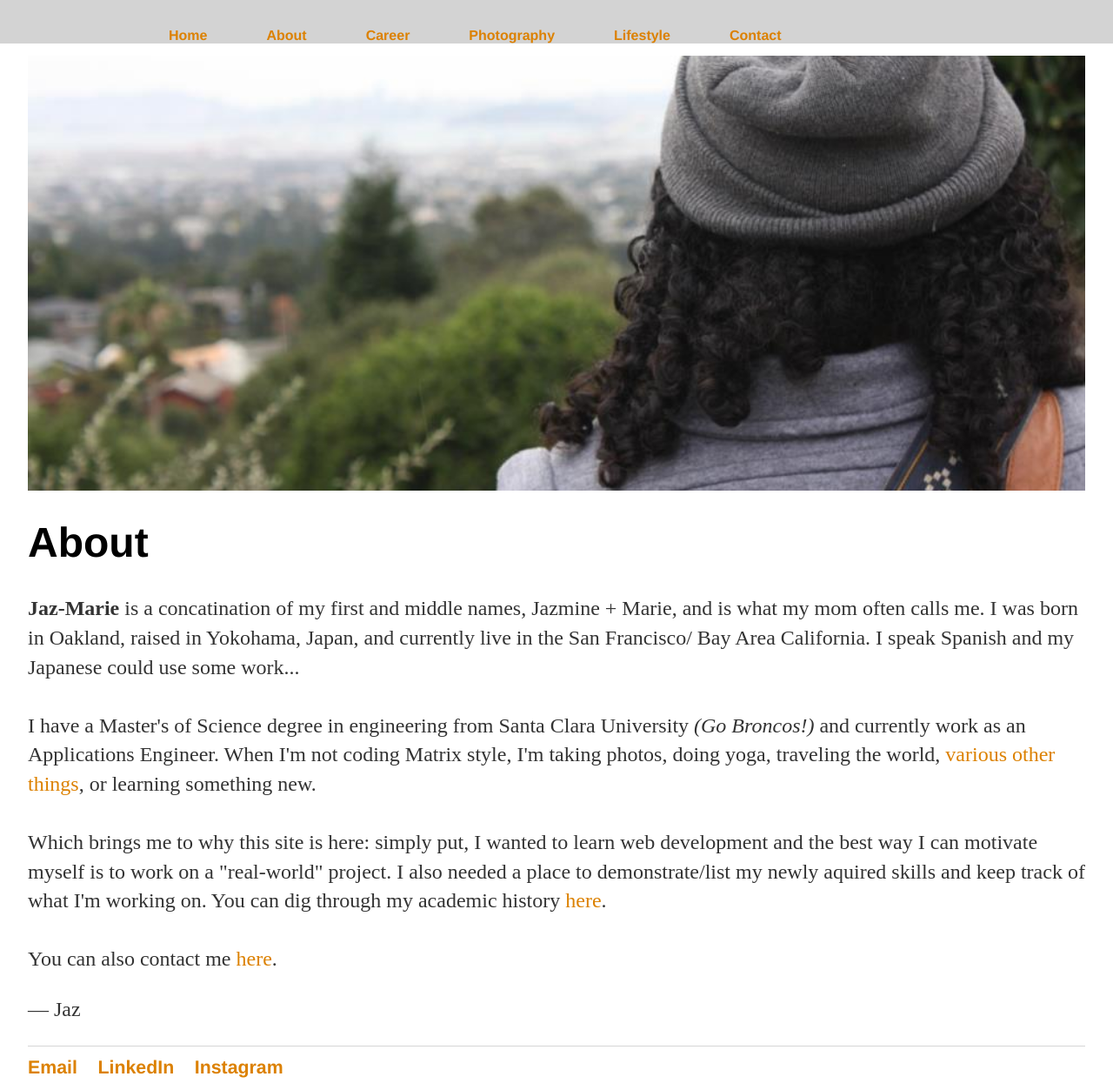
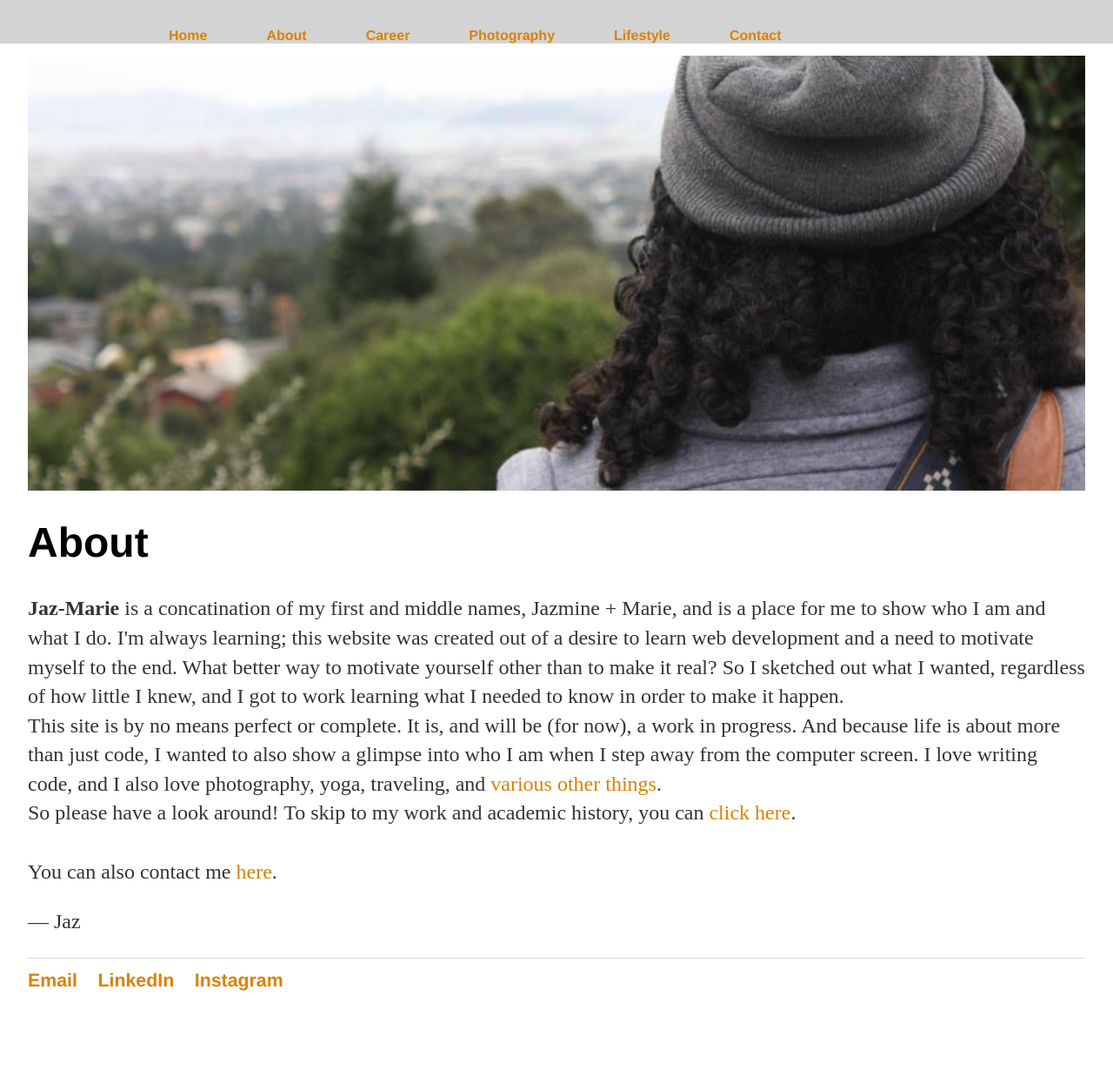
Before and after one commit to itsonlyjaz/itsonlyjaz.github.io, a Jekyll site: the page built from about/index.html, in a window 1280 px wide and 1253 px high. Shown: the whole window at 87% size. Built offline with Jekyll 4.4.1, drawn with Linux system fonts in a browser that asks for light colours.

Commit message:
Update index.html

```diff
--- a/about/index.html
+++ b/about/index.html
@@ -13,19 +13,17 @@ title: Jaz-Marie
     <h1>About</h1>
 
     <div> <!-- style="height:1000px;background-color:rgb(210,220,230);font-size:24px"> -->
-        <p><strong>Jaz-Marie</strong> is a concatination of my first and middle names, Jazmine + Marie, and is what my mom
-            often calls me. I was born in Oakland, raised in Yokohama, Japan, and currently live in the San Francisco/ Bay Area
-            California. I speak Spanish and my Japanese could use some work...
-            <br><br>I have a Master's of Science degree in engineering from Santa Clara University <em>(Go Broncos!)</em> and
-            currently work as an Applications Engineer. When I'm not coding Matrix style, I'm taking photos, doing yoga,
-            traveling the world, <a href="/lifestyle">various other things</a>, or learning something new.
-            <br><br>Which brings me to why this site is here: simply put, I wanted to learn web development and the best way
-            I can motivate myself is to work on a "real-world" project. I also needed a place to demonstrate/list
-            my newly aquired skills and keep track of what I'm working on. You can dig through my academic
-            history <a href="/education">here</a>.
+        <p><strong>Jaz-Marie</strong> is a concatination of my first and middle names, Jazmine + Marie, and is a place for me
+            to show who I am and what I do. I'm always learning; this website was created out of a desire to learn web
+            development and a need to motivate myself to the end. What better way to motivate yourself other than to make it
+            real? So I sketched out what I wanted, regardless of how little I knew, and I got to work learning what I needed
+            to know in order to make it happen.
+            <br>This site is by no means perfect or complete. It is, and will be (for now), a work in progress. And because
+            life is about more than just code, I wanted to also show a glimpse into who I am when I step away from the
+            computer screen. I love writing code, and I also love photography, yoga, traveling, and <a href="/lifestyle">
+            various other things</a>.
+            <br>So please have a look around! To skip to my work and academic history, you can <a href="/career">click here</a>.
             <br><br>You can also contact me <a href="/contact">here</a>.
-
-
 
         <p>&mdash; Jaz</p>
 
```
